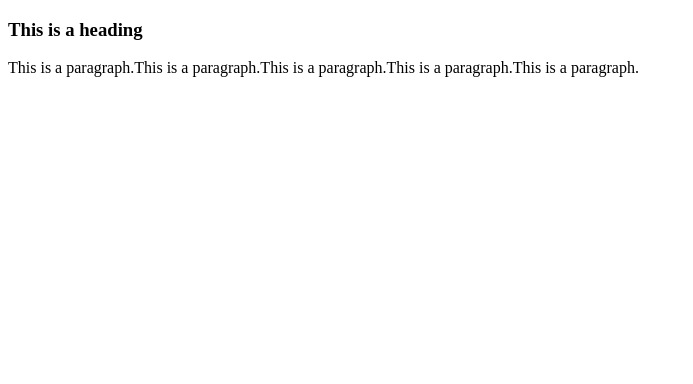
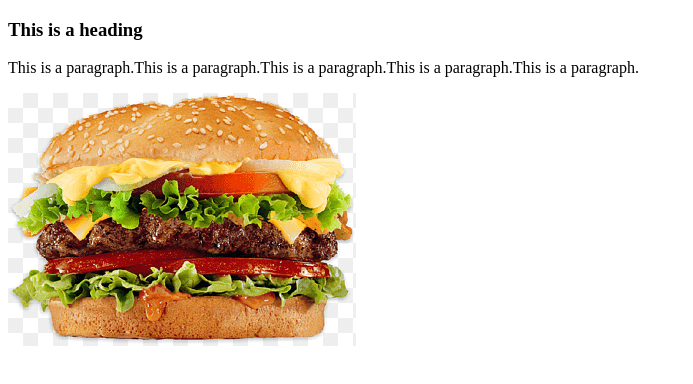
Before and after one commit to alamgir-97/my-first-github-repo, a plain HTML site: page index.html in a window 1280 px wide. Shown: the whole page, without its empty margins (0-693 px from the left). Drawn offline with Linux system fonts and the light colour scheme.

Commit message:
this is third commit with a burger picture

```diff
--- a/index.html
+++ b/index.html
@@ -9,6 +9,8 @@
    <div>
     <h3>This is a heading</h3>
     <p>This is a paragraph.This is a paragraph.This is a paragraph.This is a paragraph.This is a paragraph.</p>
+
    </div>
+   <img src="food.png" alt="burger">
 </body>
 </html>
```
Also changed, not shown: food.png (added).
